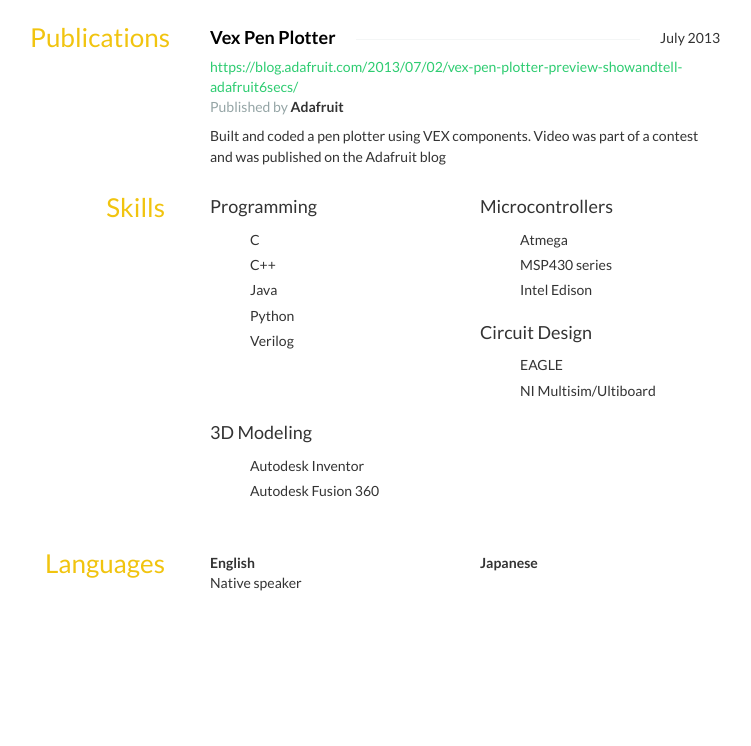
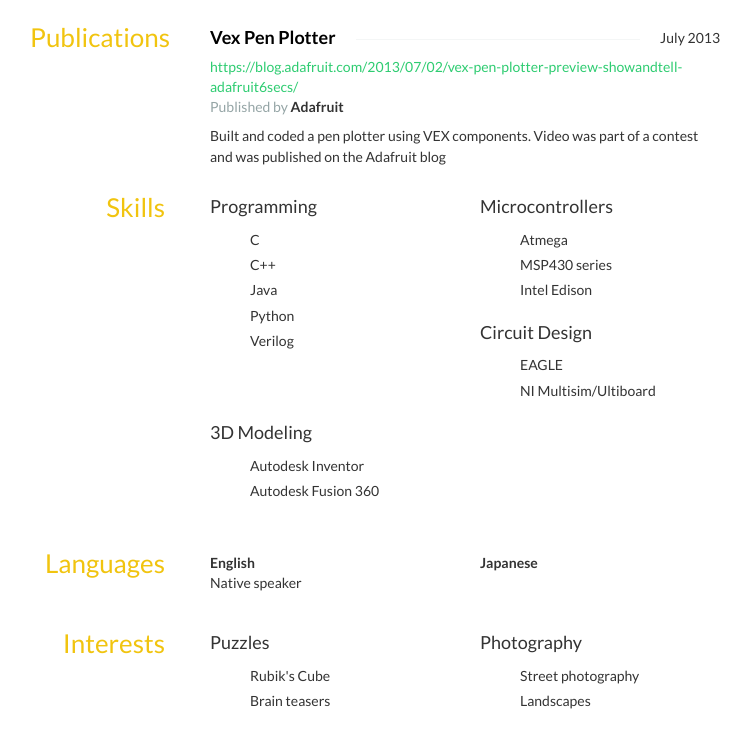
Before and after one commit to sgosiaco/sgosiaco.github.io, a plain HTML site: page index.html in a window 1280 px wide. Shown: the part 1984-2730 px from the top of the page, without its empty margins (265-1016 px from the left). Before the commit the page ends 2667 px from the top, so only its background shows below. Drawn offline with nearby package versions, Linux system fonts and the light colour scheme; some icons are missing.

Commit message:
Added interested. Change Bachelor to Bachelor of Science

```diff
--- a/index.html
+++ b/index.html
@@ -337,7 +337,7 @@ h4 span:first-child {
 					Computer Engineering
 				</div>
 				<div class="studyType">
-					Bachelor
+					Bachelor of Science
 				</div>
 				<h4>Courses</h4>
 				<ul class="courses">
@@ -542,6 +542,33 @@ h4 span:first-child {
 		</div>
 	</section>
 
+	<section id="interests" class="row">
+		<aside class="col-sm-3">
+			<h3>Interests</h3>
+		</aside>
+		<div class="col-sm-9">
+			<div class="row">
+			<div class="col-sm-6">
+				<div class="name">
+					<h4>Puzzles</h4>
+				</div>
+				<ul class="keywords">
+					<li>Rubik&#x27;s Cube</li>
+					<li>Brain teasers</li>
+				</ul>
+			</div>
+			<div class="col-sm-6">
+				<div class="name">
+					<h4>Photography</h4>
+				</div>
+				<ul class="keywords">
+					<li>Street photography</li>
+					<li>Landscapes</li>
+				</ul>
+			</div>
+			</div>
+		</div>
+	</section>
 
 
 	</div>
```
